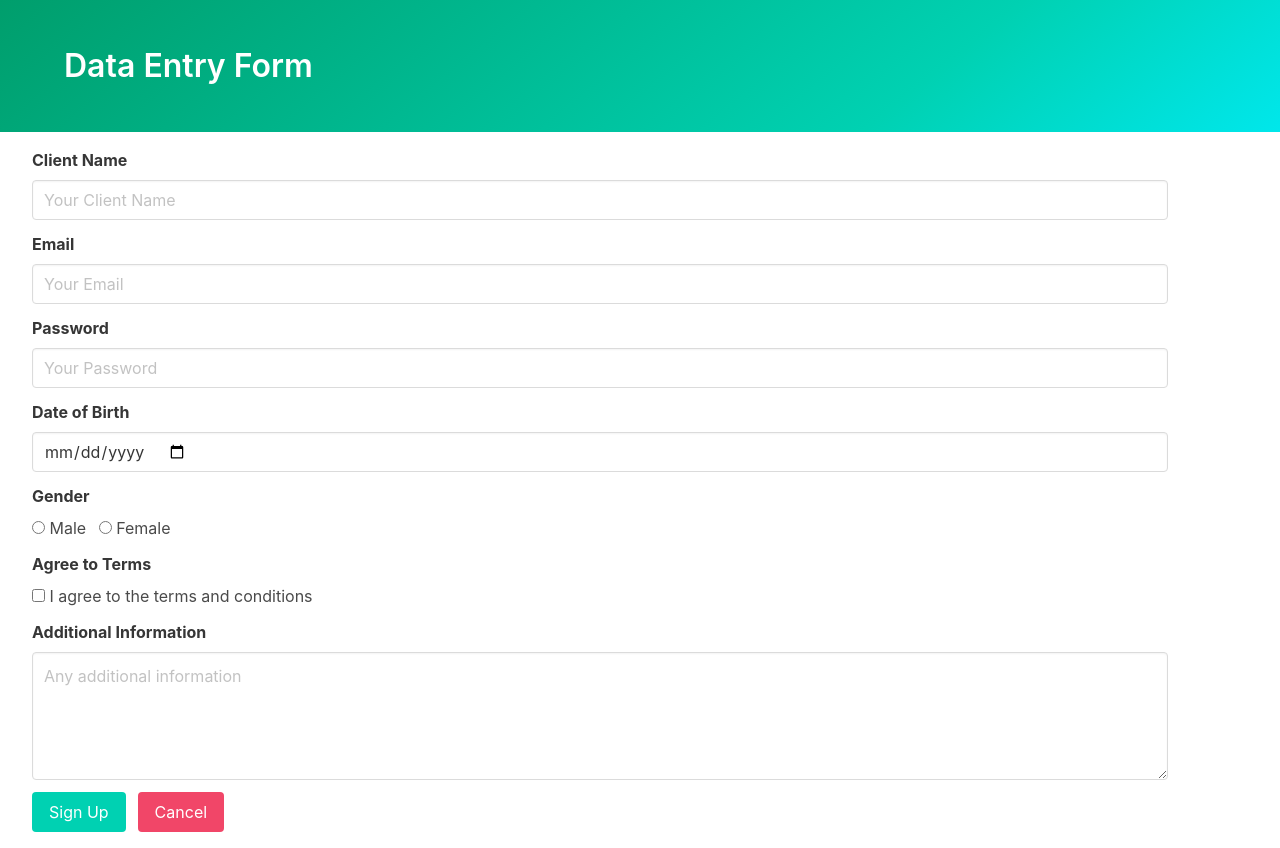
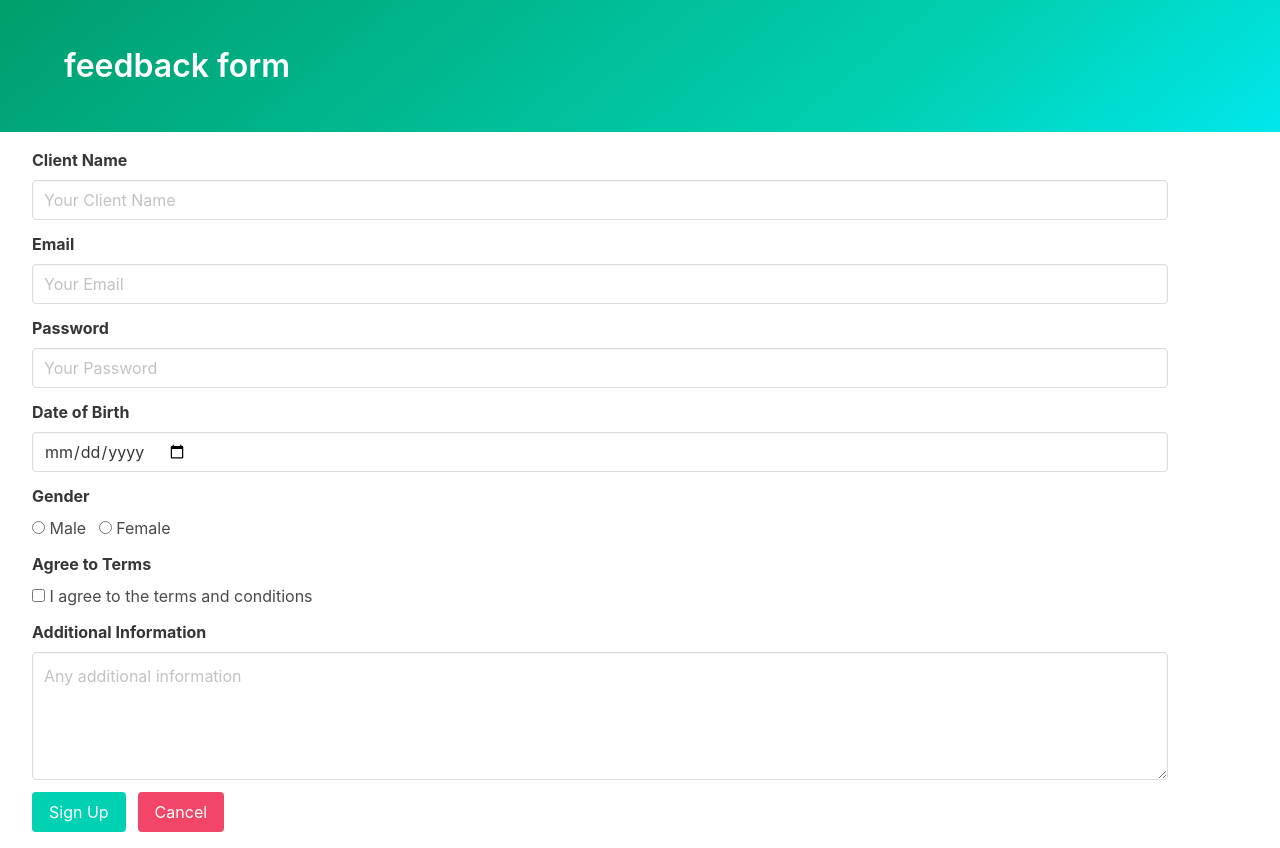
Before and after one commit to saosombath/feedback-form, a plain HTML site: page index.html in a window 1280 px wide. Drawn offline with nearby package versions, Linux system fonts and the light colour scheme.

Commit message:
Update index.html

```diff
--- a/index.html
+++ b/index.html
@@ -10,7 +10,7 @@
     <section class="hero is-primary is-bold">
       <div class="hero-body">
         <div class="container">
-          <h1 class="title">Data Entry Form</h1>
+          <h1 class="title">feedback form</h1>
         </div>
       </div>
     </section>
```
